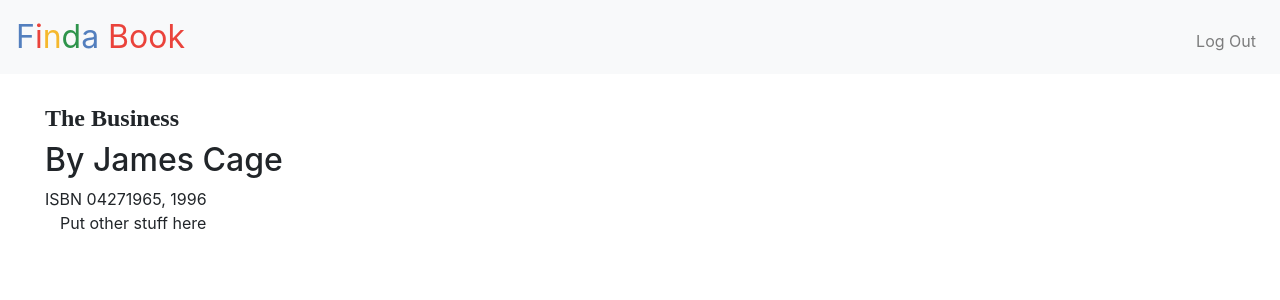
After one commit to JamesDCage/project1, a Flask app: page /book/1 in a window 1280 px wide. The commit adds this page. Shown: the top 300 px of the page. Run offline with Flask 2, Linux system fonts and the light colour scheme; the visitor is signed in with stand-in values (Sample User, id 1); some libraries are stand-ins or nearby versions.

Commit message:
Book Page

```diff
--- a/application.py
+++ b/application.py
@@ -30,6 +30,15 @@ Session(app)
 # Set up database
 engine = create_engine(os.getenv("DATABASE_URL"))
 db = scoped_session(sessionmaker(bind=engine))
+
+
+@app.route("/book/<string:book_id>", methods=["GET", "POST"])
+@login_required
+def book(book_id):
+    print("HEY JAMES LOOK OVER HERE",book_id)
+
+
+    return render_template("book.html", title="The Business", author="James Cage", year=1996, ISBN="04271965")
 
 
 @app.route("/", methods=["GET", "POST"])
--- /dev/null
+++ b/templates/book.html
@@ -0,0 +1,18 @@
+{% extends "layout.html" %}
+
+{% block title %}
+    Finda Book by James
+{% endblock %}
+
+{% block body %}
+    <h1>{{ title }}</h1>
+    <h2>By {{ author }}</h2>
+    ISBN {{ ISBN }}, {{ year }}
+<div class="container">
+    Put other stuff here
+</div>
+
+
+
+
+{% endblock %}
--- a/templates/index.html
+++ b/templates/index.html
@@ -34,7 +34,7 @@
     <tbody>
         {% for row in matrix[1:] %}
         <tr>
-            <td><a href="https://www.w3schools.com?id={{ row[0] }}">{{ row[1] }}</a></td>
+            <td><a href="/book/{{ row[0] }}">{{ row[1] }}</a></td>
             {% for c in row[2:] %}
             <td>{{ c }}</td>
             {% endfor %}
```
Also changed, not shown: 4 other files.
